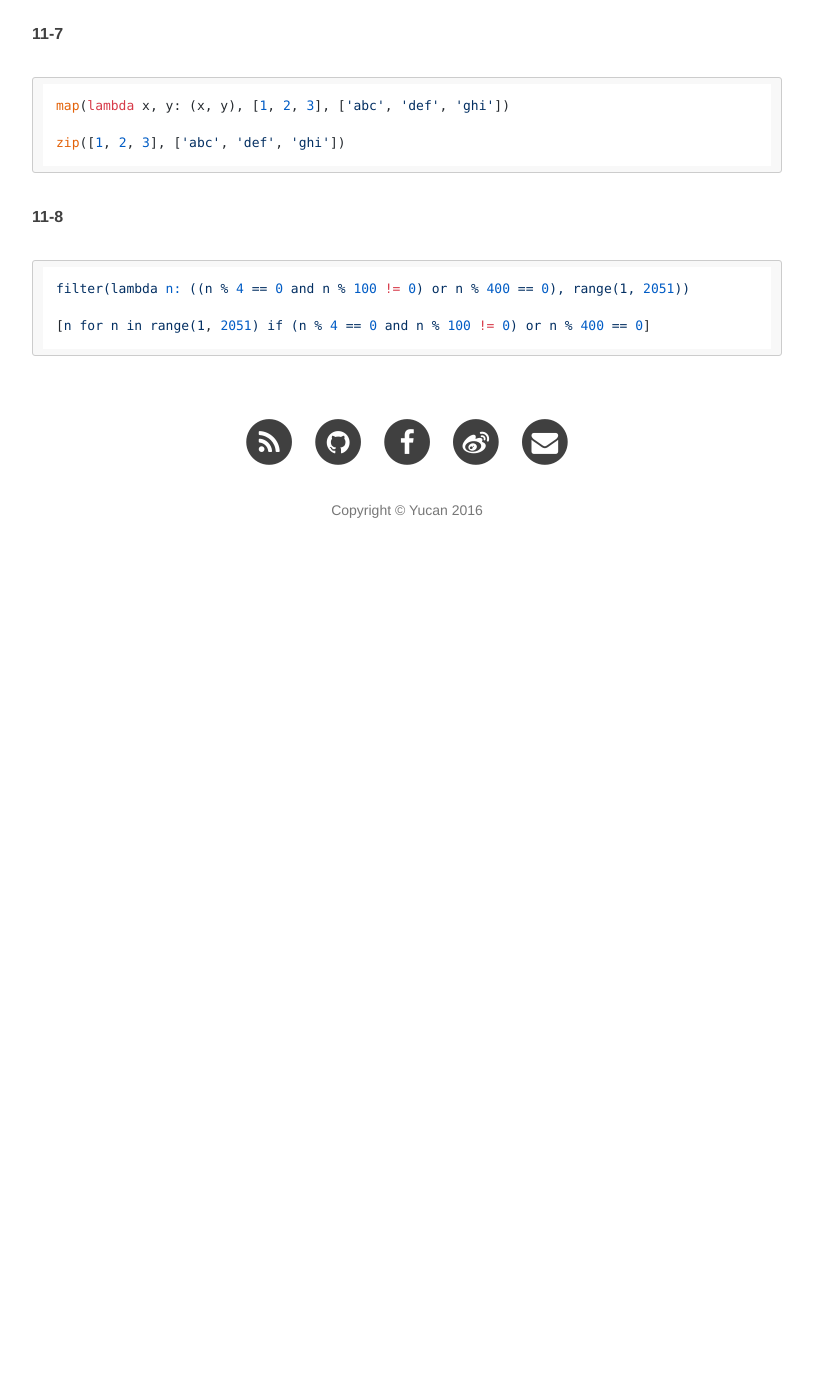
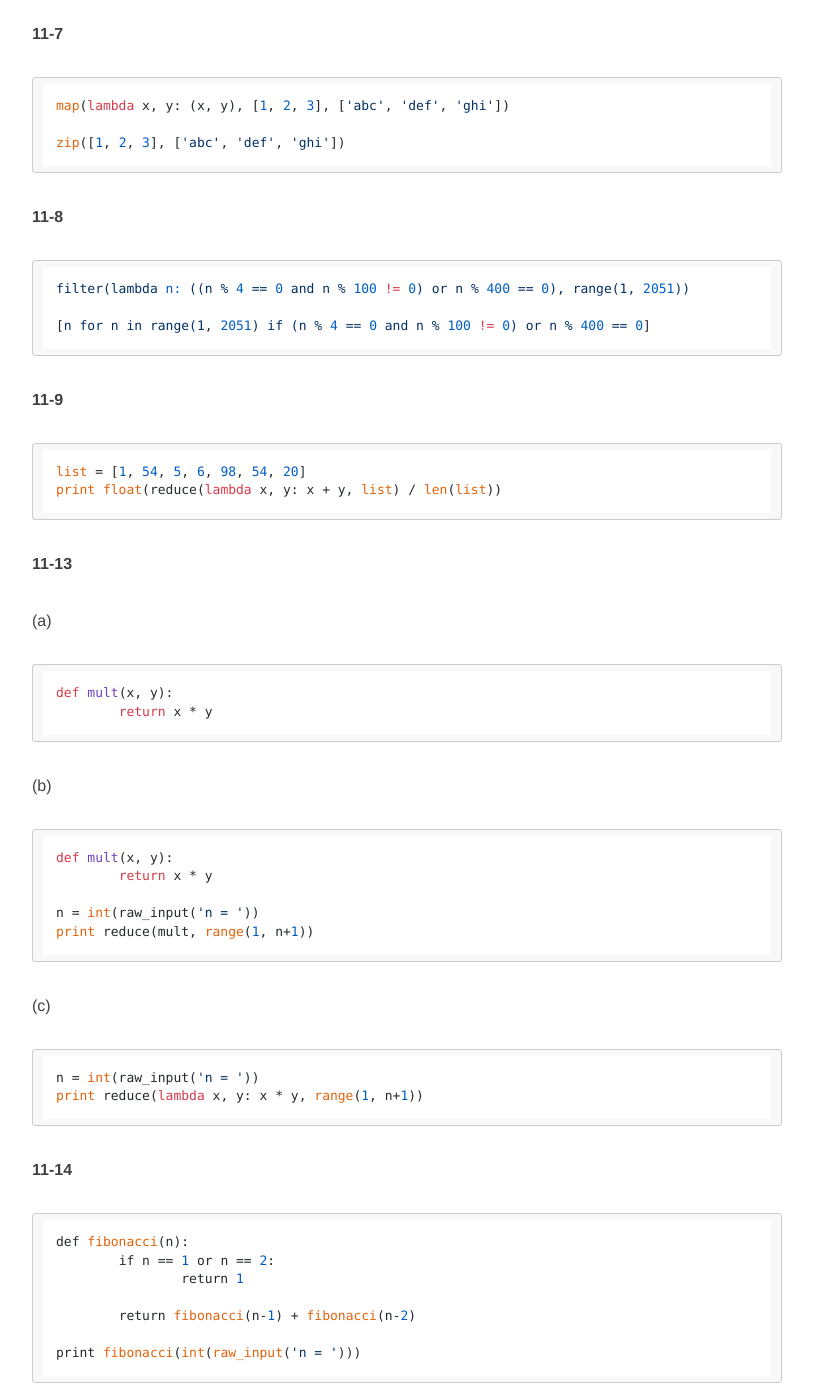
Before and after one commit to zhyucan/zhyucan.github.io, a Jekyll site: the page built from _posts/2016-6-26-core-Python-11.md, in a window 1280 px wide and 1400 px high, scrolled down 1133 px. Shown: the whole window, without its empty margins (233-1046 px from the left). Built offline with Jekyll 4.4.1, drawn with Linux system fonts in a browser that asks for light colours; nearby versions of some CDN libraries; comment, search, counter and statistics services are not loaded; before the commit the page ends 1721 px from its top, so only the background shows below that.

Commit message:
update c-p-11

````diff
--- a/_posts/2016-6-26-core-Python-11.md
+++ b/_posts/2016-6-26-core-Python-11.md
@@ -48,3 +48,48 @@ filter(lambda n: ((n % 4 == 0 and n % 100 != 0) or n % 400 == 0), range(1, 2051)
 
 [n for n in range(1, 2051) if (n % 4 == 0 and n % 100 != 0) or n % 400 == 0]
 ```
+
+**11-9**
+
+```python
+list = [1, 54, 5, 6, 98, 54, 20]
+print float(reduce(lambda x, y: x + y, list) / len(list))
+```
+
+**11-13**
+
+(a)
+
+```python
+def mult(x, y):
+	return x * y
+```
+
+(b)
+
+```python
+def mult(x, y):
+	return x * y
+
+n = int(raw_input('n = '))
+print reduce(mult, range(1, n+1))
+```
+
+(c)
+
+```python
+n = int(raw_input('n = '))
+print reduce(lambda x, y: x * y, range(1, n+1))
+```
+
+**11-14**
+
+```python
+def fibonacci(n):
+	if n == 1 or n == 2:
+		return 1
+
+	return fibonacci(n-1) + fibonacci(n-2)
+
+print fibonacci(int(raw_input('n = ')))
+```
````
Also changed, not shown: 1 other file.
